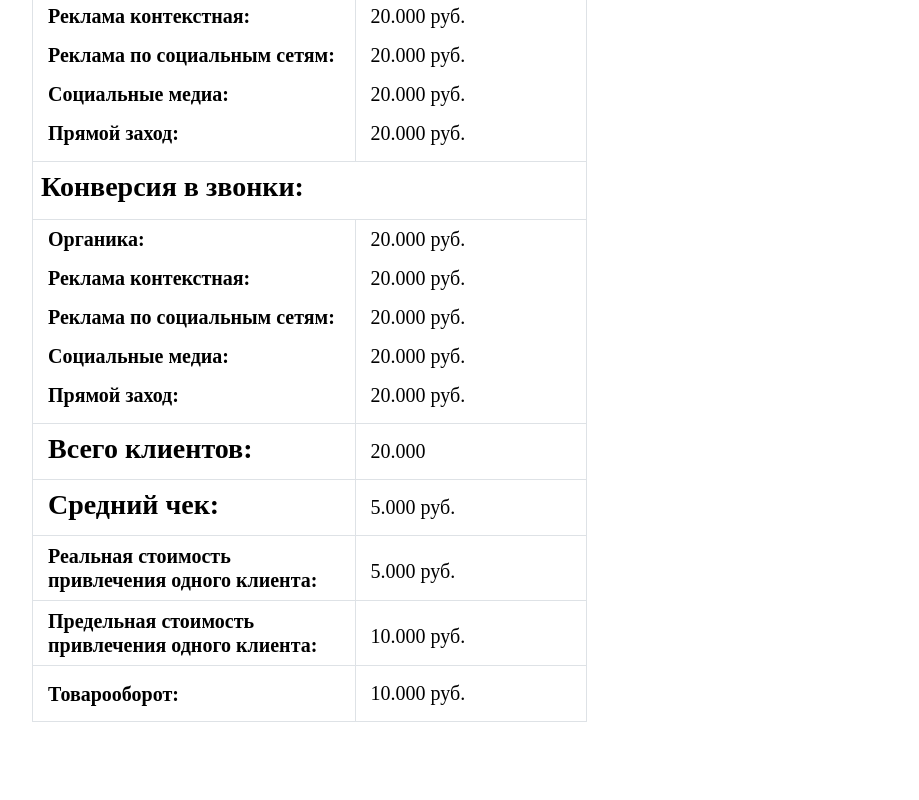
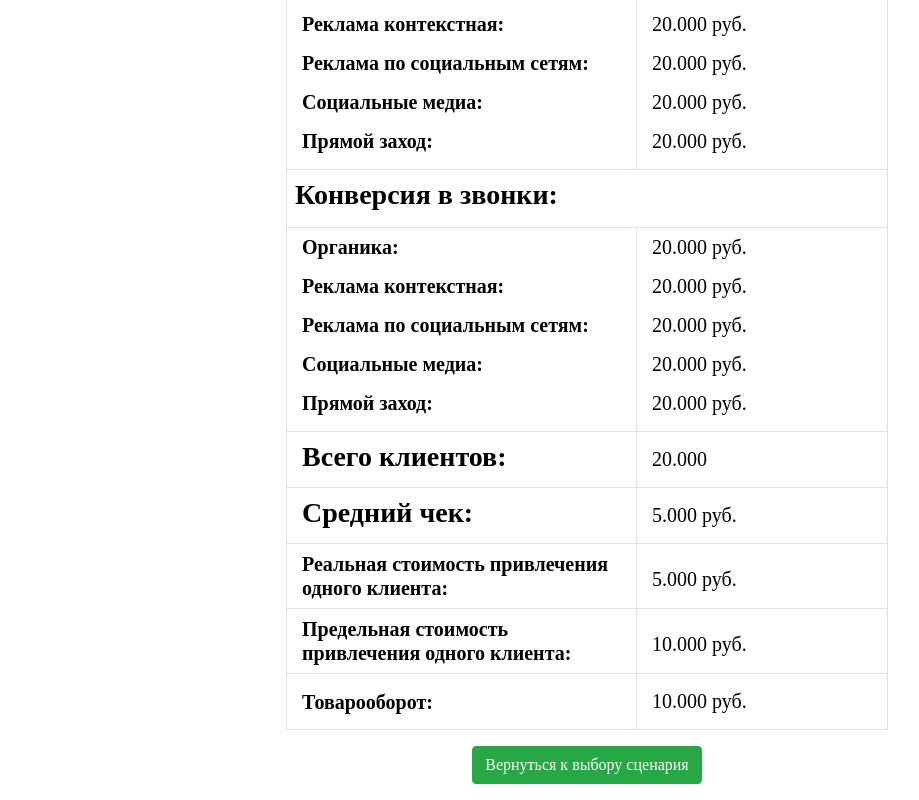
Before and after one commit to DonGrafon/SystemInternetMarketing, an Angular app: page /newgame/scenarios/scenarioinfo in a window 1280 px wide. Shown: the part 234-1034 px from the top of the page, without its empty margins (53-972 px from the left). Before the commit the page ends 964 px from the top, so only its background shows below. Built offline with nearby package versions, Linux system fonts and the light colour scheme.

Commit message:
Some changes, added buttons on scenarios

```diff
--- a/src/app/gameplay/result-table/result-table.component.html
+++ b/src/app/gameplay/result-table/result-table.component.html
@@ -3,7 +3,7 @@
     <table class="table table-bordered">
       <thead>
         <tr>
-          <th scope="col">Игроки</th>
+          <th scope="col"></th>
           <th scope="col">Месяц 1</th>
           <th scope="col">Месяц 2</th>
           <th scope="col">Месяц 3</th>
--- a/src/app/newgame/scenarios/newscenario/newscenario.component.css
+++ b/src/app/newgame/scenarios/newscenario/newscenario.component.css
@@ -0,0 +1,4 @@
+.psubmit {
+    text-align: center;
+    margin-top: 1em;
+}
--- a/src/app/newgame/scenarios/newscenario/newscenario.component.html
+++ b/src/app/newgame/scenarios/newscenario/newscenario.component.html
@@ -1,6 +1,7 @@
 <h1 class="text-center">Добавить новый сценарий</h1>
 <div class="container col-6">
-  <form class="border p-2">
+  <form>
+    <div class="border p-2">
     <h3>Трафик на сайт:</h3>
     <div class="form-group row">
       <label for="tOrganic" class="col-sm-4 col-form-label">Органика:</label>
@@ -94,5 +95,7 @@
         <input type="text" class="form-control" id="turnover" placeholder="Товарооборот">
       </div>
     </div>
+    </div>
+    <p class="psubmit"><button type="submit" class="btn btn-success" (click)="onSubmitClick()">Добавить сценарий</button></p>
   </form>
 </div>
--- a/src/app/newgame/scenarios/newscenario/newscenario.component.ts
+++ b/src/app/newgame/scenarios/newscenario/newscenario.component.ts
@@ -12,4 +12,8 @@ export class NewscenarioComponent implements OnInit {
   ngOnInit() {
   }
 
+  onSubmitClick(){
+    alert("Сценарий успешно добавлен");
+    document.location.href = "../newgame/scenarios";
+  }
 }
--- a/src/app/newgame/scenarios/scenarioinfo/scenarioinfo.component.css
+++ b/src/app/newgame/scenarios/scenarioinfo/scenarioinfo.component.css
@@ -0,0 +1,8 @@
+.pcenter {
+    text-align: center;
+}
+
+.psubmit {
+    text-align: center;
+    margin-top: 1em;
+}
--- a/src/app/newgame/scenarios/scenarioinfo/scenarioinfo.component.html
+++ b/src/app/newgame/scenarios/scenarioinfo/scenarioinfo.component.html
@@ -1,6 +1,7 @@
 <h1 class="text-center">Информация о сценарии №1</h1>
-<div class="container">
-  <div class="col-6 border">
+<p>
+<div class="container w-50">
+  <div class="col border">
     <div class="row border-bottom p-2">
       <h3 class="font-weight-bold">Трафик на сайт:</h3>
     </div>
@@ -128,4 +129,5 @@
           </div>
     </div>
   </div>
+  <p class="psubmit"><a type="text" class="btn btn-success" [routerLink]="'..'">Вернуться к выбору сценария</a></p>
 </div>
--- a/src/app/newgame/scenarios/scenarios.component.html
+++ b/src/app/newgame/scenarios/scenarios.component.html
@@ -6,7 +6,7 @@
             <hr>
             <p class="text-center"><button type="submit" class="btn btn-info" [routerLink]="'./scenarioinfo'">О сценарии</button></p>
             <p class="text-center"><button type="text" class="btn btn-lg btn-success" [routerLink]="'../players'">Выбрать</button></p>
-            <p class="text-center"><button type="text" class="btn btn-sm btn-danger">Удалить</button></p>
+            <p class="text-center"><button type="text" class="btn btn-sm btn-danger" (click)="onDelete()">Удалить</button></p>
         </div>
     </div>
     <!-- <div class="row">
--- a/src/app/newgame/scenarios/scenarios.component.ts
+++ b/src/app/newgame/scenarios/scenarios.component.ts
@@ -7,11 +7,14 @@ import { Component, OnInit } from '@angular/core';
 })
 export class ScenariosComponent implements OnInit {
 
-
-
   constructor() { }
 
   ngOnInit() {
   }
 
+  onDelete(){
+    if(confirm("Вы уверены, что хотите удалить сценарий №1?")==true){
+      alert("Сценарий успешно удалён")
+    }
+  }
 }
```
